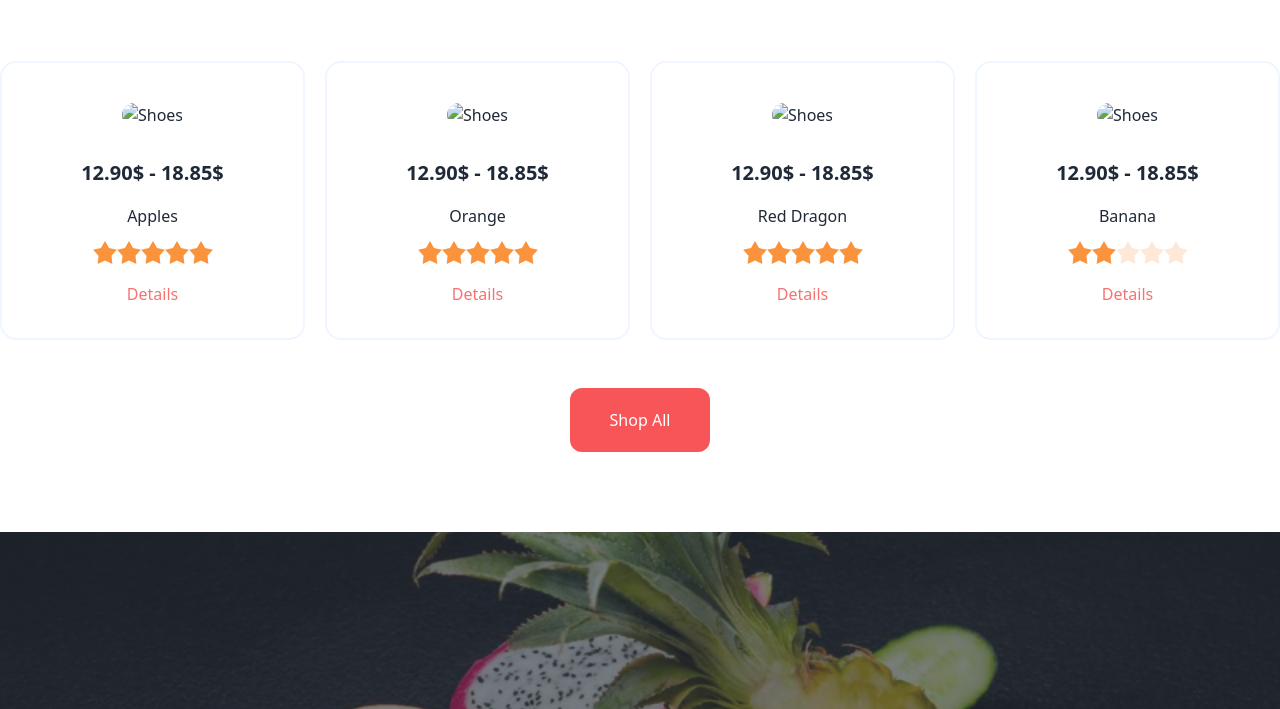
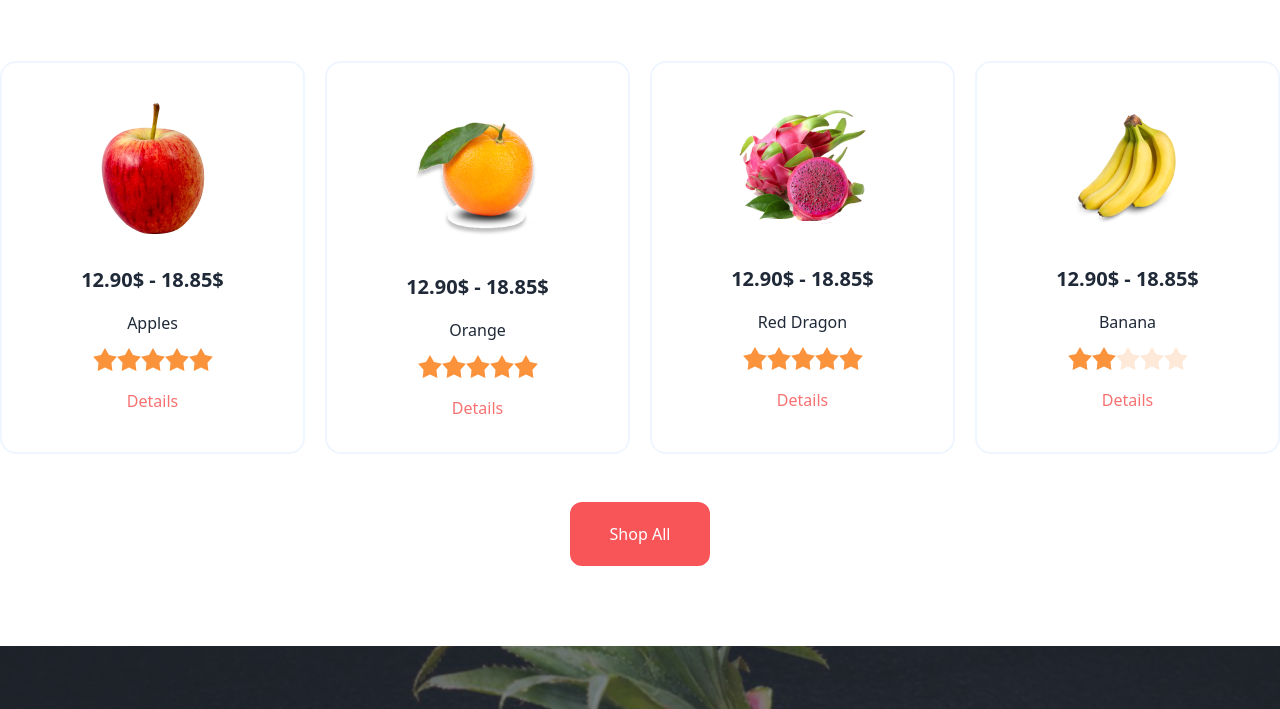
Before and after one commit to lizaelias/assignment3-fruits-brust, a plain HTML site: page index.html in a window 1280 px wide. Shown: the part 1365-2074 px from the top of the page. Drawn offline with nearby package versions, Linux system fonts and the light colour scheme; the site is published under a folder, as on GitHub Pages, so addresses that start at the root find nothing.

Commit message:
imges problem solves

```diff
--- a/index.html
+++ b/index.html
@@ -232,7 +232,7 @@
           <!-- card1 -->
           <div class="card  bg-base-10 border-2 border-blue-50">
             <figure class="px-10 pt-10">
-              <img src="/images/fruit6.png" alt="Shoes" class="rounded-xl" />
+              <img src="images/fruit6.png" alt="Shoes" class="rounded-xl" />
             </figure>
 
             <div class="card-body items-center text-center">
@@ -256,7 +256,7 @@
           <!-- card2 -->
           <div class="card  bg-base-10 border-2 border-blue-50">
             <figure class="px-10 pt-10">
-              <img src="/images/fruit7.png" alt="Shoes" class="rounded-xl" />
+              <img src="images/fruit7.png" alt="Shoes" class="rounded-xl" />
             </figure>
 
             <div class="card-body items-center text-center">
@@ -280,7 +280,7 @@
           <!-- card3 -->
           <div class="card  bg-base-10 border-2 border-blue-50">
             <figure class="px-10 pt-10">
-              <img src="/images/fruit8.png" alt="Shoes" class="rounded-xl" />
+              <img src="images/fruit8.png" alt="Shoes" class="rounded-xl" />
             </figure>
 
             <div class="card-body items-center text-center">
@@ -304,7 +304,7 @@
           <!-- card4 -->
           <div class="card  bg-base-10 border-2 border-blue-50">
             <figure class="px-10 pt-10">
-              <img src="/images/fruit9.png" alt="Shoes" class="rounded-xl" />
+              <img src="images/fruit9.png" alt="Shoes" class="rounded-xl" />
             </figure>
 
             <div class="card-body items-center text-center">
@@ -487,7 +487,7 @@
 
     <footer class="footer footer-center p-10 bg-black h-full text-base-content ">
       <div class="flex gap-3 ">
-        <img  src="/images/logo.png "/>
+        <img  src="images/logo.png "/>
         <h3 class="text-4xl text-white">Fruit Burst</h3>
       </div>
 
```
